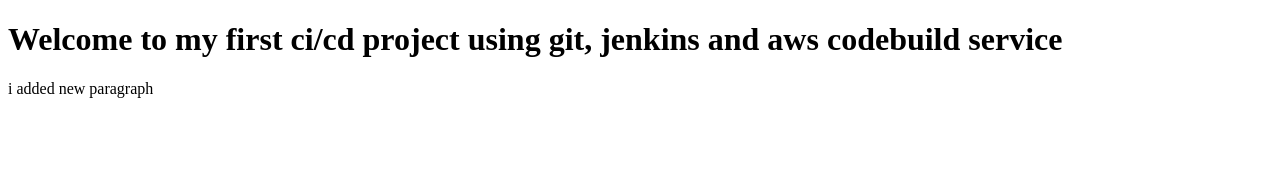
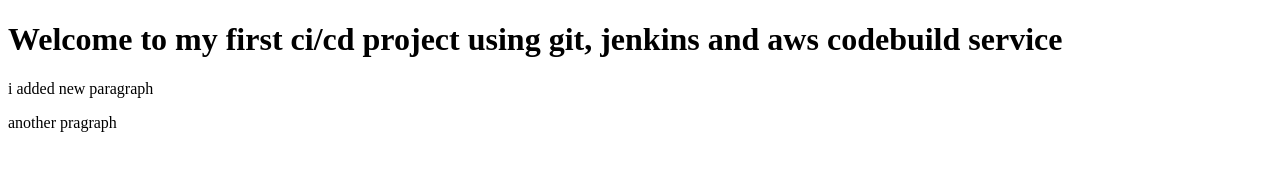
Before and after one commit to fadodr/cicdjenkins, a website: page views/index.html in a window 1280 px wide. Drawn offline with Linux system fonts and the light colour scheme.

Commit message:
new changes

```diff
--- a/views/index.html
+++ b/views/index.html
@@ -9,5 +9,6 @@
 <body>
     <h1>Welcome to my first ci/cd project using git, jenkins and aws codebuild service</h1>
     <p>i added new paragraph</p>
+    <p>another pragraph</p>
 </body>
 </html>
```
